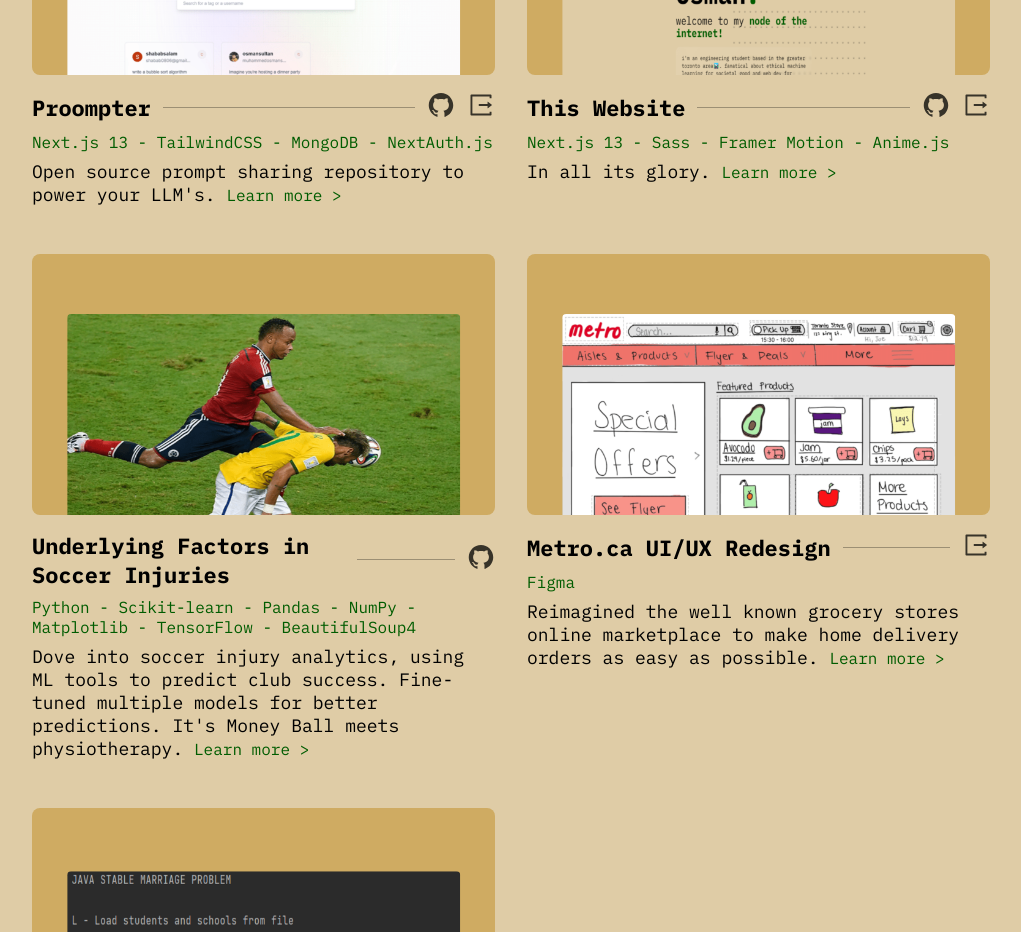
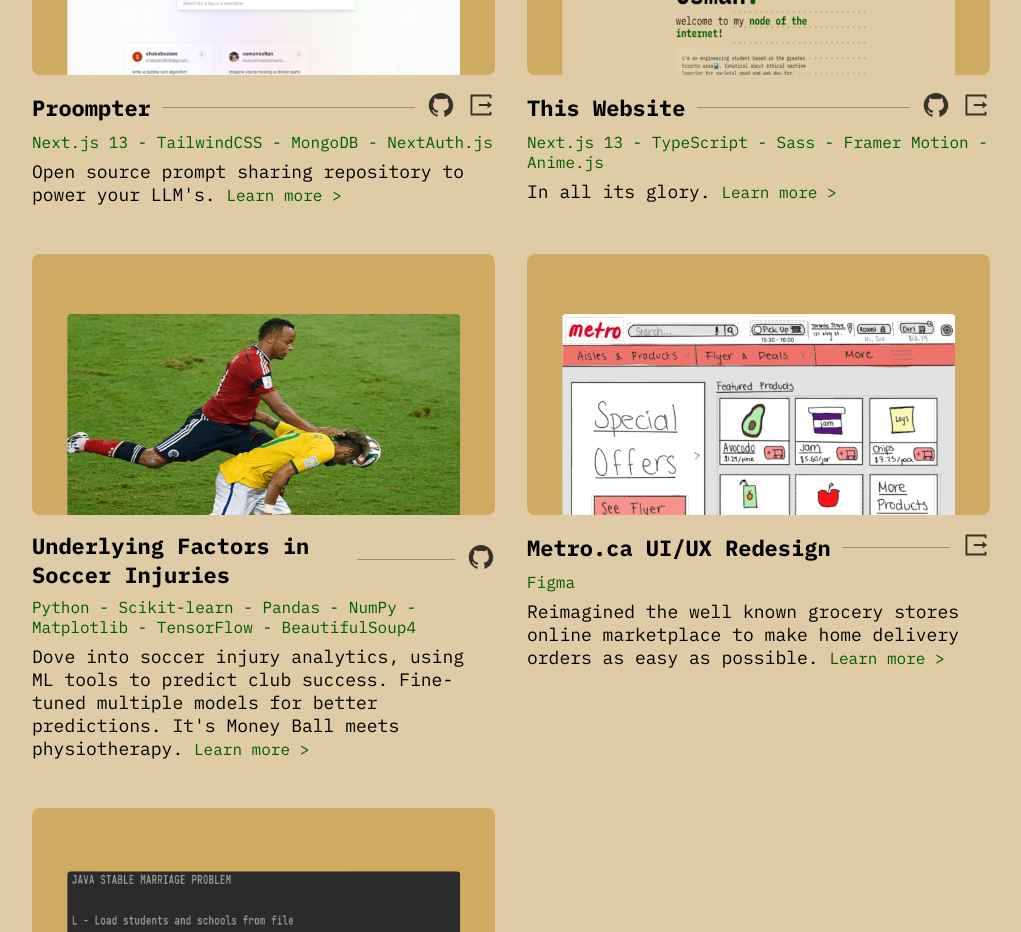
Before and after one commit to osman-sultan/osmansultan, a Next.js app: page / in a window 1280 px wide. Shown: the part 3160-4092 px from the top of the page, without its empty margins (159-1180 px from the left). Built offline with nearby package versions, Linux system fonts and the light colour scheme.

Commit message:
add typescript to project section

```diff
--- a/components/home/projects/Projects.tsx
+++ b/components/home/projects/Projects.tsx
@@ -128,7 +128,7 @@
     imgSrc: "/project-imgs/portfolio.png",
     code: "https://github.com/osman-sultan/osmansultan",
     projectLink: "https://www.osmansultan.me",
-    tech: ["Next.js 13", "Sass", "Framer Motion", "Anime.js"],
+    tech: ["Next.js 13", "TypeScript", "Sass", "Framer Motion", "Anime.js"],
     description: "In all its glory.",
     modalContent: (
       <>
```
